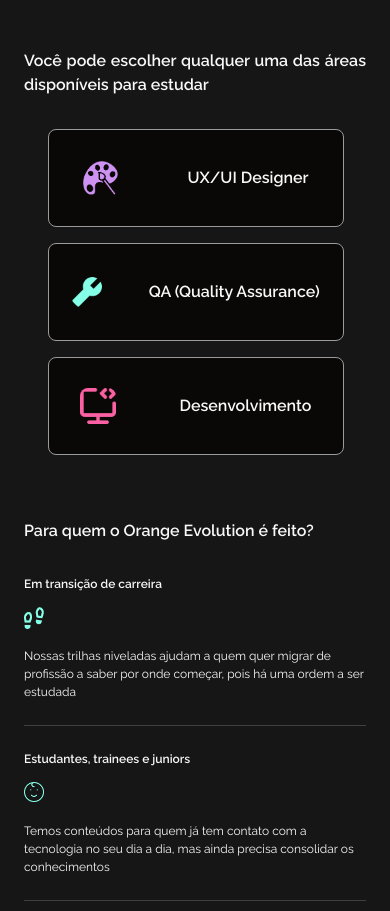
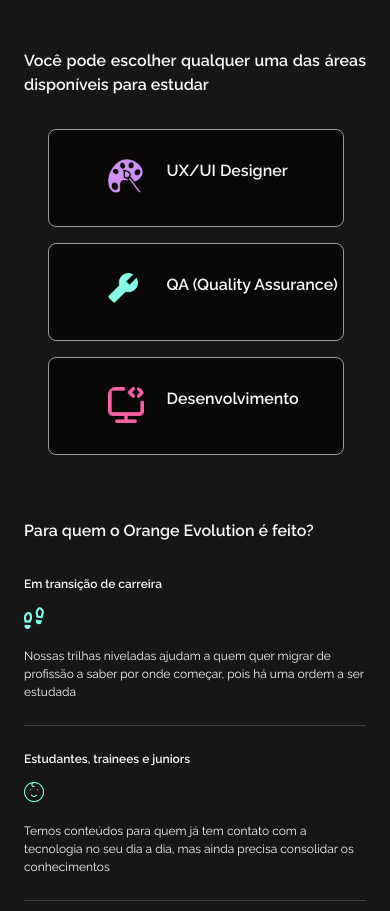
Before and after one commit to Hackaton-FCAMARA-Squad37/Projeto-FCamara-Frontend, a React (Vite) app: page / in a window 390 px wide. Shown: the part 1800-2711 px from the top of the page. Built offline with nearby package versions, Linux system fonts and the light colour scheme.

Commit message:
fix: correção no comportamento do CardArea

```diff
--- a/src/components/CardArea/CardArea.jsx
+++ b/src/components/CardArea/CardArea.jsx
@@ -1,8 +1,8 @@
 import { Box, Typography, useMediaQuery } from "@mui/material";
 
 export const CardArea = (props) => {
-  const mobile = useMediaQuery("(max-width:768px)");
   const desktopWide = useMediaQuery("(max-width:1200px)");
+
   return (
     <Box
       sx={{
@@ -15,7 +15,8 @@
         border: `1px solid`,
         borderColor: `${desktopWide ? "tea.main" : "milkshake.main"}`,
         height: `${desktopWide ? "6rem" : "22rem"}`,
-        width: `${desktopWide ? "100%" : "30%"}`
+        width: `${desktopWide ? "100%" : "30%"}`,
+        position:`${desktopWide?'relative':''}`
       }}
     >
       <Box
@@ -26,15 +27,21 @@
           width: `${props.size}`,
           height: `${props.size}`,
           borderRadius: "8px",
-          margin: "auto",
+          position:`${desktopWide?'absolute':''}`,
+          margin:`${desktopWide?'0':'auto'}`,
+          top: `${desktopWide?'30%':''}`,
+          left: `${desktopWide?'20%':'0'}`
         }}
       />
       <Typography
         fontWeight="600"
         fontSize={desktopWide ? "1rem" : "1.5rem"}
         sx={{
-          margin: "auto",
           padding: `${desktopWide ? "" : ""}`,
+          position:`${desktopWide?'absolute':''}`,
+          top: `${desktopWide?'30%':''}`,
+          left: `${desktopWide?'40%':'0'}`,
+          margin:`${desktopWide?'0':'auto'}`,
         }}
       >
         {props.texto}
```
